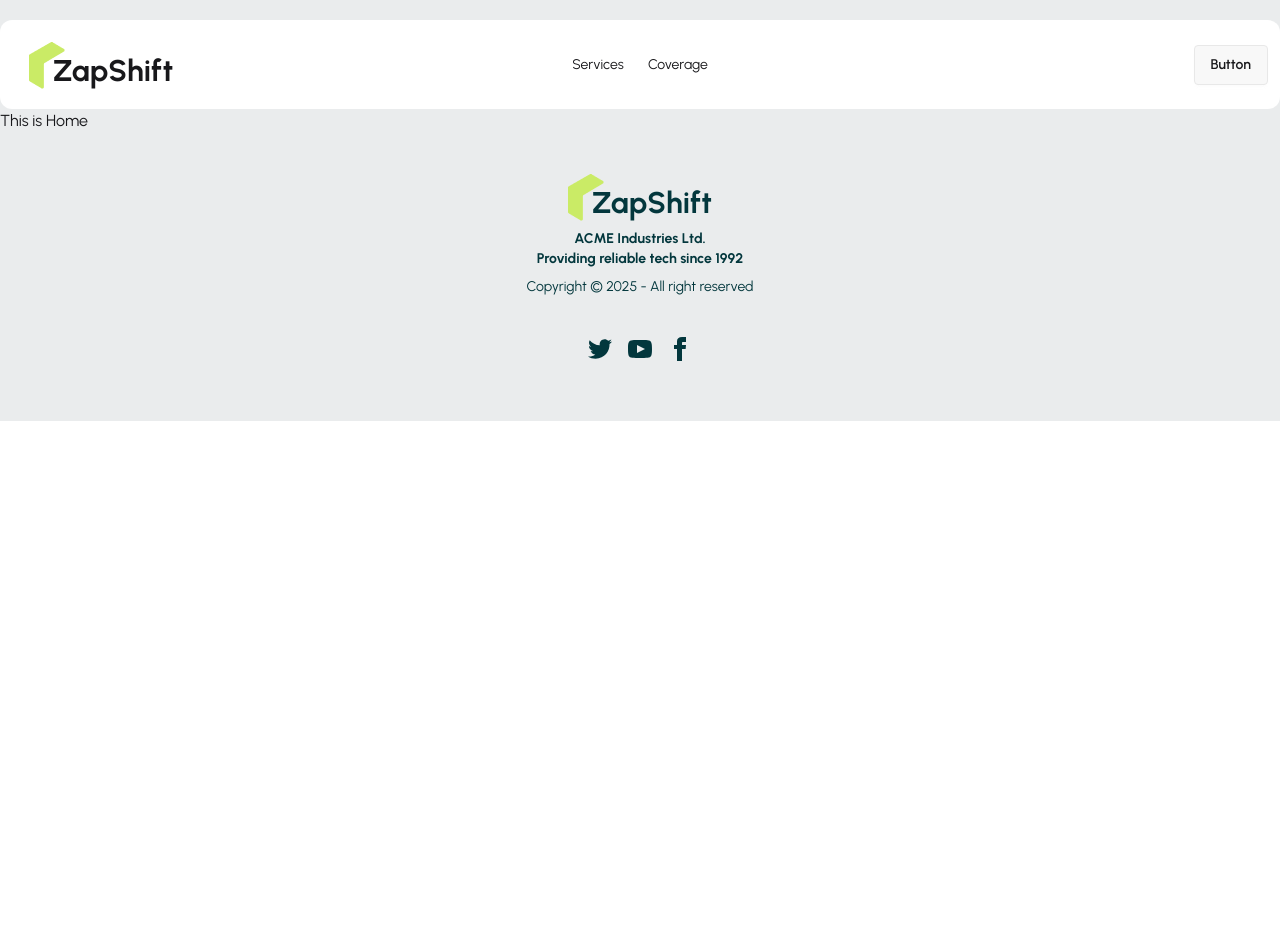
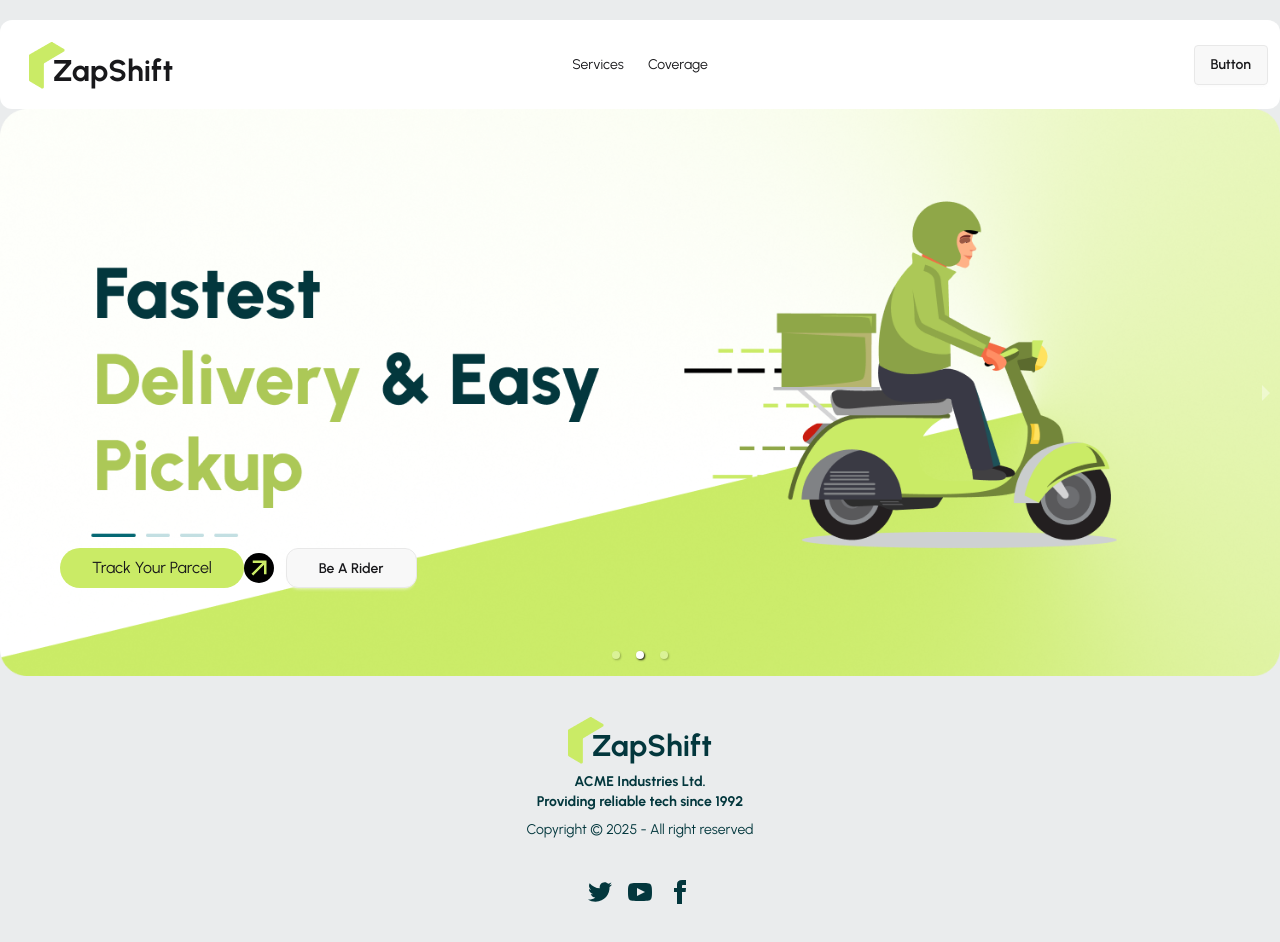
Before and after one commit to Galive007/zap-shift-client, a React (Vite) app: page / in a window 1280 px wide. Shown: the top 942 px of the page. Before the commit the page ends 800 px from the top, so only its background shows below. Built offline with nearby package versions, Linux system fonts and the light colour scheme.

Commit message:
banner done for all device

```diff
--- a/package.json
+++ b/package.json
@@ -15,6 +15,7 @@
     "react": "^19.2.0",
     "react-dom": "^19.2.0",
     "react-icons": "^5.5.0",
+    "react-responsive-carousel": "^3.2.23",
     "react-router": "^7.9.6",
     "tailwindcss": "^4.1.17"
   },
--- /dev/null
+++ b/src/Pages/Home/Banner/Banner.jsx
@@ -0,0 +1,49 @@
+import React from 'react';
+import { Carousel } from 'react-responsive-carousel';
+import "react-responsive-carousel/lib/styles/carousel.min.css"; // requires a loader
+import banner1 from '../../../assets/banner/banner1.png'
+import banner2 from '../../../assets/banner/banner2.png'
+import banner3 from '../../../assets/banner/banner3.png'
+
+import { RiArrowRightUpLine } from 'react-icons/ri';
+
+
+const Banner = () => {
+    return (
+        <div className='relative'>
+            <Carousel autoPlay={true} showThumbs={false} showIndicators={true} showStatus={false} dynamicHeight={true} stopOnHover={true} infiniteLoop={true}>
+                <div>
+                    <img src={banner1} />
+                </div>
+                <div>
+                    <img src={banner2} />
+
+                </div>
+                <div>
+                    <img src={banner3} />
+                </div>
+            </Carousel>
+            <div>
+                <div className='absolute bottom-5 left-3 sm:bottom-8 md:bottom-14 lg:bottom-22 md:left-15
+            '>
+                    <div className='flex items-center'>
+                        <button className='px-3 md:px-8 bg-secondary rounded-3xl py-1 md:py-2' >Track Your Parcel</button>
+                        <div>
+                            <RiArrowRightUpLine className='text-secondary text-3xl bg-black rounded-3xl' />
+                        </div>
+                        <button className='ml-3 px-2 md:px-8 btn rounded-xl py-1 md:py-2' >Be A Rider</button>
+                        <div></div>
+                    </div>
+                </div>
+
+            </div>
+        </div>
+
+    );
+};
+
+export default Banner;
+
+/* https://react-responsive-carousel.js.org/storybook/index.html?path=/story/01-basic--base&knob-showArrows_Toggles=true&knob-showStatus_Toggles=&knob-showIndicators_Toggles=true&knob-infiniteLoop_Toggles=true&knob-showThumbs_Toggles=&knob-useKeyboardArrows_Toggles=true&knob-autoPlay_Toggles=true&knob-stopOnHover_Toggles=true&knob-swipeable_Toggles=true&knob-dynamicHeight_Toggles=true&knob-emulateTouch_Toggles=&knob-autoFocus_Toggles=&knob-thumbWidth_Values=100&knob-selectedItem_Values=0&knob-interval_Values=2000&knob-transitionTime_Values=500&knob-swipeScrollTolerance_Values=5
+
+*/
--- a/src/Pages/Home/Home/Home.jsx
+++ b/src/Pages/Home/Home/Home.jsx
@@ -1,9 +1,10 @@
 import React from 'react';
+import Banner from '../Banner/Banner';
 
 const Home = () => {
     return (
         <div>
-            <h1>This is Home</h1>
+            <Banner></Banner>
         </div>
     );
 };
```
Also changed, not shown: 1 other file (tests, documents, lock files or other folders).
